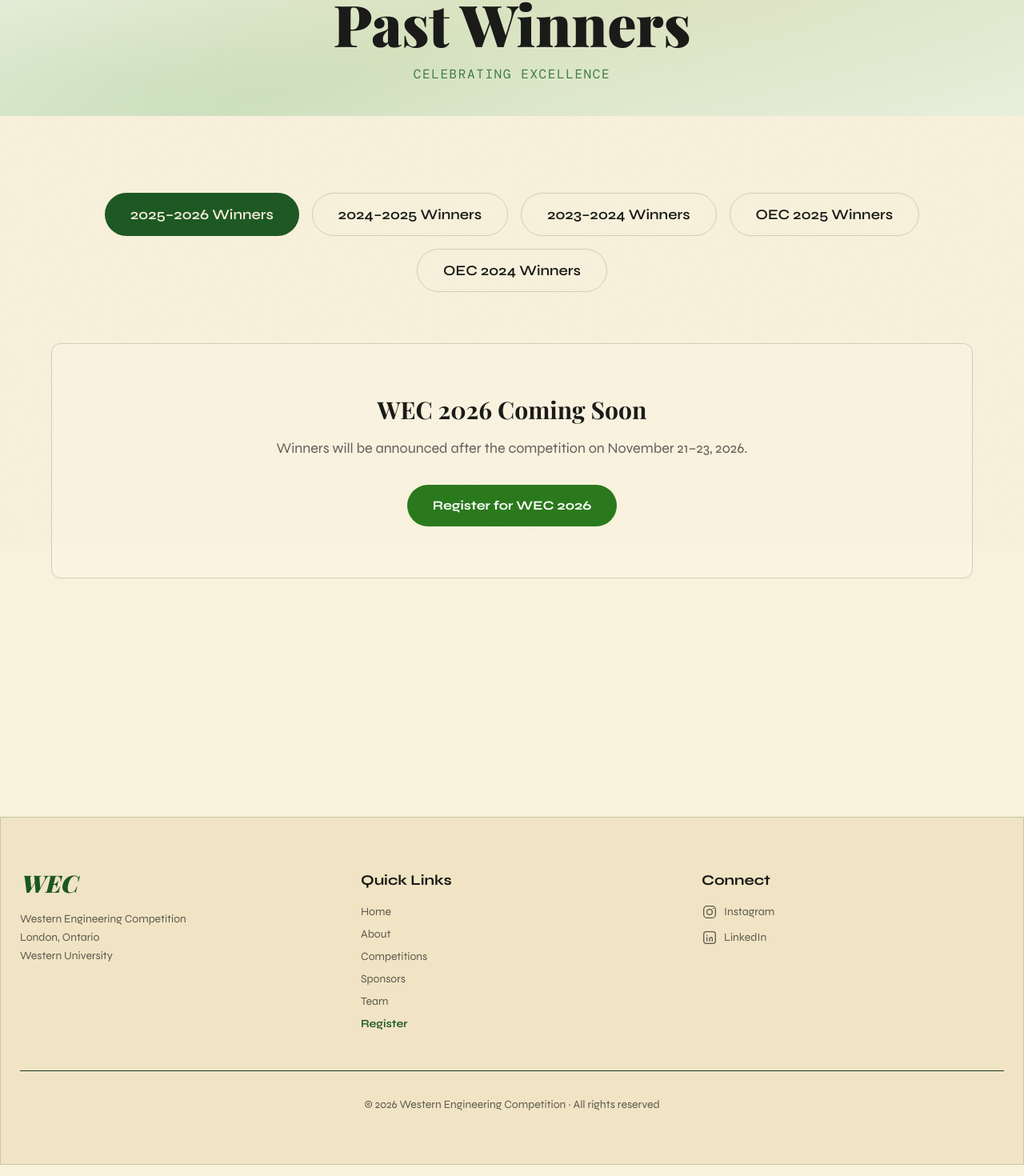
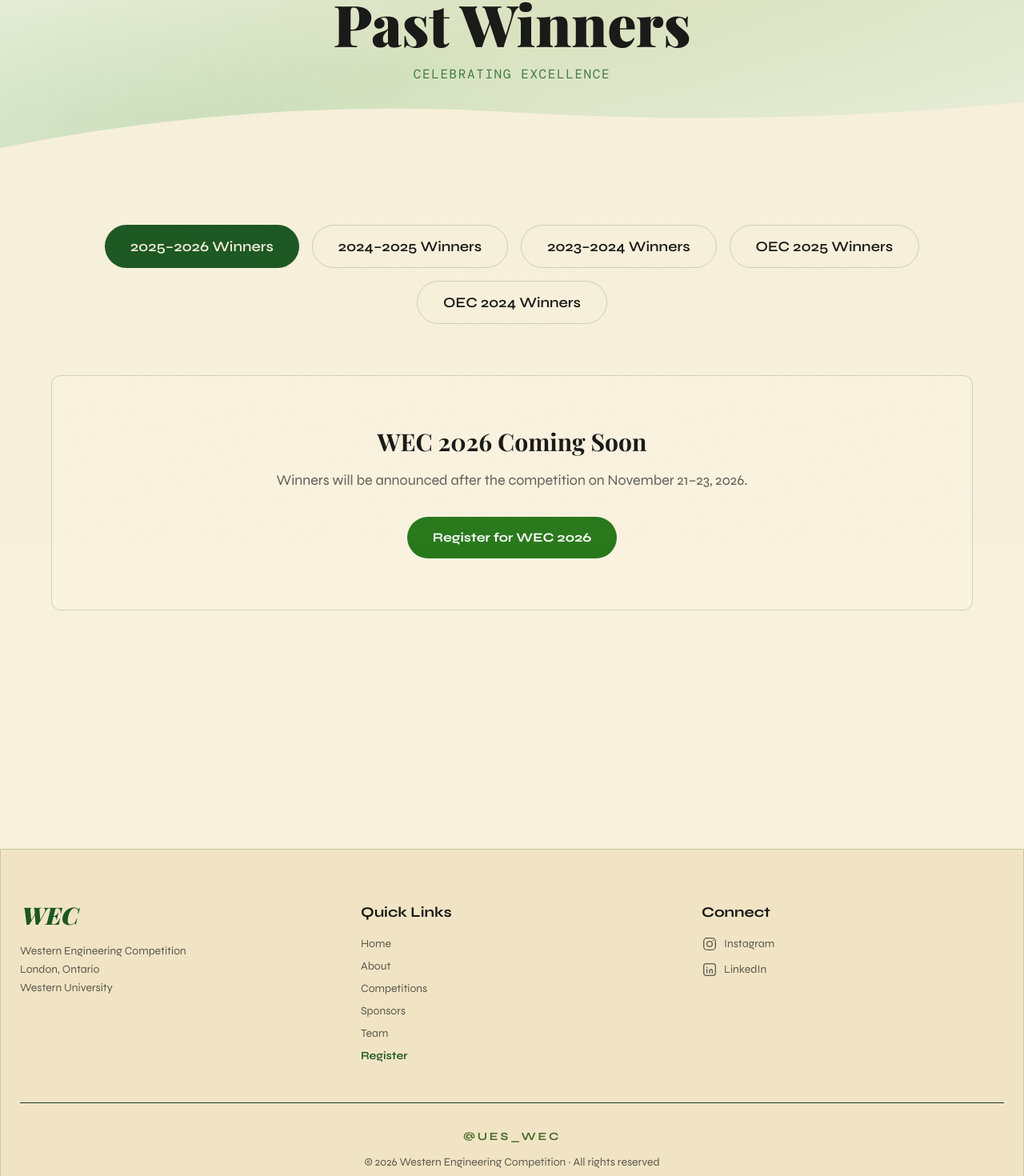
Before and after one commit to Anomaly-E-E/WEC, a React (Vite) app: page /winners/1 in a window 1280 px wide. Shown: the part 119-1589 px from the top of the page at 80% size. Built offline with nearby package versions, Linux system fonts and the light colour scheme; a web font is replaced by a local one.

Commit message:
Add curved banner edge to page headers and Instagram handle to footer

```diff
--- a/src/components/Footer.tsx
+++ b/src/components/Footer.tsx
@@ -65,7 +65,15 @@ export default function Footer() {
           </div>
         </div>
 
-        <div className="border-t border-moss-dark pt-8 text-center">
+        <div className="border-t border-moss-dark pt-8 flex flex-col items-center gap-3">
+          <a
+            href="https://www.instagram.com/ues_wec/"
+            target="_blank"
+            rel="noopener noreferrer"
+            className="font-sans font-bold text-sm tracking-[0.2em] text-olive hover:text-sunlight transition-colors"
+          >
+            @UES_WEC
+          </a>
           <p className="text-cream-dim text-sm">
             © 2026 Western Engineering Competition · All rights reserved
           </p>
--- a/src/components/ForestHero.tsx
+++ b/src/components/ForestHero.tsx
@@ -10,7 +10,7 @@ interface ForestHeroProps {
 
 export default function ForestHero({ title, subtitle, children, size = 'normal' }: ForestHeroProps) {
   return (
-    <section className="relative flex items-center justify-center overflow-hidden pt-28 pb-10">
+    <section className="relative flex items-center justify-center overflow-hidden pt-28 pb-20">
       <div
         className="absolute inset-0"
         style={{
@@ -19,6 +19,15 @@ export default function ForestHero({ title, subtitle, children, size = 'normal'
           `,
         }}
       ></div>
+
+      <svg
+        className="absolute bottom-0 left-0 right-0 w-full h-12 md:h-16 z-[5]"
+        viewBox="0 0 1200 80"
+        preserveAspectRatio="none"
+        xmlns="http://www.w3.org/2000/svg"
+      >
+        <path d="M0 80 Q300 0 600 24 T1200 8 L1200 80 Z" fill="rgb(var(--forest-black))" />
+      </svg>
 
       <div
         className="absolute inset-0 opacity-55"
```
